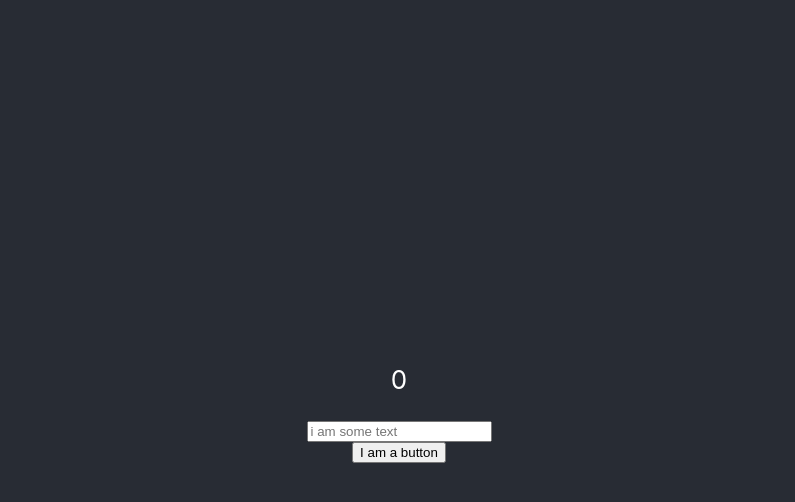
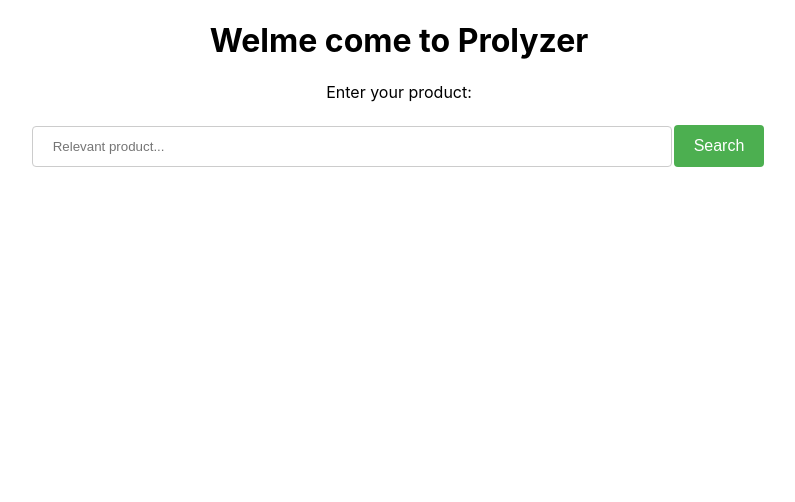
Before and after one commit to Hung86/prolyzer, a React (Create React App) app in the folder frontend/: page / in a window 1280 px wide. Shown: the top 502 px of the page, without its empty margins (241-1036 px from the left). Built offline with nearby package versions, Linux system fonts and the light colour scheme.

Commit message:
Added Search UI and Dashboard UI

```diff
--- a/frontend/package.json
+++ b/frontend/package.json
@@ -6,9 +6,13 @@
     "@testing-library/jest-dom": "^4.2.4",
     "@testing-library/react": "^9.4.1",
     "@testing-library/user-event": "^7.2.1",
+    "bootstrap": "^4.4.1",
     "react": "^16.13.0",
     "react-dom": "^16.13.0",
-    "react-scripts": "3.4.0"
+    "react-router-dom": "^5.1.2",
+    "react-scripts": "3.4.0",
+    "reactstrap": "^8.4.1",
+    "recharts": "^1.8.5"
   },
   "scripts": {
     "start": "react-scripts start",
--- a/frontend/src/App.css
+++ b/frontend/src/App.css
@@ -1,5 +1,10 @@
 .App {
   text-align: center;
+}
+
+.Text_Left {
+  text-align: left;
+  width: 50%;
 }
 
 .App-logo {
@@ -7,12 +12,54 @@
   pointer-events: none;
 }
 
+#parent_div_1, #parent_div_2, #parent_div_3 {
+  width: 100px;
+  height: 100px;
+  border: 1px solid red;
+  margin-right: 10px;
+  float: left;
+}
+.child_div_1 {
+  float: left;
+  margin-right: 5px;
+}
+
+.child_div_2 {
+  margin-right: 5px;
+}
+
+.clear { clear:both;}
+
 @media (prefers-reduced-motion: no-preference) {
   .App-logo {
     animation: App-logo-spin infinite 20s linear;
   }
 }
 
+input[type=text], select {
+  width: 50%;
+  padding: 12px 20px;
+  margin: 8px 0;
+  display: inline-block;
+  border: 1px solid #ccc;
+  border-radius: 4px;
+  box-sizing: border-box;
+}
+
+.button {
+  background-color: #4CAF50;
+  border: none;
+  color: white;
+  padding: 12px 20px;
+  text-align: center;
+  text-decoration: none;
+  display: inline-block;
+  font-size: 16px;
+  margin: 4px 2px;
+  cursor: pointer;
+  border-radius: 4px;
+
+}
 .App-header {
   background-color: #282c34;
   min-height: 100vh;
--- a/frontend/src/App.js
+++ b/frontend/src/App.js
@@ -1,36 +1,17 @@
 import React from 'react';
+import { BrowserRouter, Route, Switch } from 'react-router-dom';
+import Dashboard from './components/Dashboard';
+import SearchUI from './components/SearchUI';
+
 import './App.css';
 
-class App extends React.Component {
-    constructor(props) {
-        super(props);
-        this.state = {
-            randomNumber: 0
-        };
-    }
-
-    someMethod = () => {
-        this.setState({randomNumber: Math.random()});
-    };
-
-    render() {
-        return (
-            <div className="App">
-                <header className="App-header">
-                    <p>
-                        {this.state.randomNumber}
-                    </p>
-                    <input
-                        placeholder="i am some text"
-
-                    />
-                    <button onClick={this.someMethod}>
-                        I am a button
-                    </button>
-                </header>
-            </div>
-        );
-    }
-}
-
-export default App;
+export default function App() {
+    return (
+      <BrowserRouter>
+        <Switch>
+            <Route path="/" exact component={SearchUI} /> {/*start default url with search UI*/}
+            <Route path="/dashboard" exact component={Dashboard} /> {/*URL dashboard ui*/}
+        </Switch>
+      </BrowserRouter>
+    );
+  }
--- /dev/null
+++ b/frontend/src/components/Dashboard.js
@@ -0,0 +1,208 @@
+import React, { Component } from 'react';
+
+import {
+  Row,
+  Col,
+  Card,
+  CardHeader,
+  CardBody,
+  Progress,
+  Button
+} from 'reactstrap';
+
+import {
+  LineChart, Line, XAxis, YAxis, CartesianGrid, Tooltip, Legend, ReferenceLine
+} from 'recharts';
+
+import {
+  BarChart, Bar
+} from 'recharts';
+
+import {
+  PieChart, Pie, Sector, Cell,
+} from 'recharts';
+
+import {
+  Radar, RadarChart, PolarGrid, PolarAngleAxis, PolarRadiusAxis,
+} from 'recharts';
+
+const style = {
+  h1: {
+    marginTop: '3em',
+  },
+  h2: {
+    margin: '4em 0em 2em',
+  },
+  h3: {
+    marginTop: '2em',
+    padding: '2em 0em',
+  },
+  last: {
+    marginBottom: '300px',
+  },
+}
+
+
+const data = [
+    {
+      name: 'Page A', uv: 4000, pv: 2400, amt: 2400,
+    },
+    {
+      name: 'Page B', uv: 3000, pv: 1398, amt: 2210,
+    },
+    {
+      name: 'Page C', uv: 2000, pv: 9800, amt: 2290,
+    },
+    {
+      name: 'Page D', uv: 2780, pv: 3908, amt: 2000,
+    },
+    {
+      name: 'Page E', uv: 1890, pv: 4800, amt: 2181,
+    },
+    {
+      name: 'Page F', uv: 2390, pv: 3800, amt: 2500,
+    },
+    {
+      name: 'Page G', uv: 3490, pv: 4300, amt: 2100,
+    },
+  ];
+
+
+  const data2 = [
+    {
+      name: 'Page A', uv: 4000, pv: 2400, amt: 2400,
+    },
+    {
+      name: 'Page B', uv: 3000, pv: 1398, amt: 2210,
+    },
+    {
+      name: 'Page C', uv: 2000, pv: 9800, amt: 2290,
+    },
+    {
+      name: 'Page D', uv: 2780, pv: 3908, amt: 2000,
+    },
+    {
+      name: 'Page E', uv: 1890, pv: 4800, amt: 2181,
+    },
+    {
+      name: 'Page F', uv: 2390, pv: 3800, amt: 2500,
+    },
+    {
+      name: 'Page G', uv: 3490, pv: 4300, amt: 2100,
+    },
+  ];
+
+  const data3 = [
+    { name: 'Group A', value: 400 },
+    { name: 'Group B', value: 300 },
+    { name: 'Group C', value: 300 },
+    { name: 'Group D', value: 200 },
+  ];
+
+  const data4 = [
+    {
+      subject: 'Math', A: 120, B: 110, fullMark: 150,
+    },
+    {
+      subject: 'Chinese', A: 98, B: 130, fullMark: 150,
+    },
+    {
+      subject: 'English', A: 86, B: 130, fullMark: 150,
+    },
+    {
+      subject: 'Geography', A: 99, B: 100, fullMark: 150,
+    },
+    {
+      subject: 'Physics', A: 85, B: 90, fullMark: 150,
+    },
+    {
+      subject: 'History', A: 65, B: 85, fullMark: 150,
+    },
+  ];
+
+  const COLORS = ['#0088FE', '#00C49F', '#FFBB28', '#FF8042'];
+
+const RADIAN = Math.PI / 180;
+const renderCustomizedLabel = ({
+  cx, cy, midAngle, innerRadius, outerRadius, percent, index,
+}) => {
+   const radius = innerRadius + (outerRadius - innerRadius) * 0.5;
+  const x = cx + radius * Math.cos(-midAngle * RADIAN);
+  const y = cy + radius * Math.sin(-midAngle * RADIAN);
+
+  return (
+    <text x={x} y={y} fill="white" textAnchor={x > cx ? 'start' : 'end'} dominantBaseline="central">
+      {`${(percent * 100).toFixed(0)}%`}
+    </text>
+  );
+};
+
+class Dashboard extends Component {
+    render() {
+      return (
+        <div>
+          <div>
+          <div class='child_div_1'>
+            <LineChart width={500} height={300} data={data}>
+              <CartesianGrid strokeDasharray="3 3" />
+              <XAxis dataKey="name" padding={{ left: 30, right: 30 }} />
+              <YAxis />
+              <Tooltip />
+              <Legend />
+              <Line type="monotone" dataKey="pv" stroke="#8884d8" activeDot={{ r: 8 }} />
+              <Line type="monotone" dataKey="uv" stroke="#82ca9d" />
+            </LineChart>
+            </div>
+          <div class='child_div_1'>
+            <BarChart
+              width={500}
+              height={300}
+              data={data2}
+              margin={{
+                top: 5, right: 30, left: 20, bottom: 5,
+              }}>
+              <CartesianGrid strokeDasharray="3 3" />
+              <XAxis dataKey="name" />
+              <YAxis />
+              <Tooltip />
+              <Legend />
+              <Bar dataKey="pv" fill="#8884d8" />
+              <Bar dataKey="uv" fill="#82ca9d" />
+            </BarChart></div>
+          </div>
+
+          <div class='clear'>
+            <div class='child_div_1'>
+              <PieChart width={400} height={400}>
+                <Pie
+                data={data3}
+                cx={200}
+                cy={200}
+                labelLine={false}
+                label={renderCustomizedLabel}
+                outerRadius={80}
+                fill="#8884d8"
+                dataKey="value"
+                >
+                {
+                   data.map((entry, index) => <Cell key={`cell-${index}`} fill={COLORS[index % COLORS.length]} />)
+                 }
+                </Pie>
+              </PieChart>
+            </div>
+          <div class='child_div_1'>
+              <RadarChart cx={300} cy={250} outerRadius={150} width={500} height={500} data={data4}>
+                <PolarGrid />
+                <PolarAngleAxis dataKey="subject" />
+                <PolarRadiusAxis />
+                <Radar name="Mike" dataKey="A" stroke="#8884d8" fill="#8884d8" fillOpacity={0.6} />
+              </RadarChart>
+              </div>
+          </div>
+
+      </div>
+      );
+    }
+  }
+
+  export default Dashboard;
--- /dev/null
+++ b/frontend/src/components/SearchUI.js
@@ -0,0 +1,63 @@
+import React from 'react';
+import { Redirect, Link } from 'react-router-dom'
+
+
+class SearchUI extends React.Component {
+    constructor(props) {
+      super(props);
+      this.state = {
+        redirect: false,
+        relevant_product: ""
+      };
+      this.handleFormSubmit = this.handleFormSubmit.bind(this);
+
+    }
+
+    myChangeHandler = (event) => {
+      this.setState({relevant_product: event.target.value});
+
+    }
+
+    goSearch() {
+      alert("dadadasdasdasdas")
+      this.props.history.push('/dash/');
+    }
+
+    handleFormSubmit(e) {
+      e.preventDefault();
+      console.log("FORM SUBMIT!");
+      //this.props.history.push('/dashboard/');
+      this.setState({ redirect: true });
+      // const { redirect } = this.state;
+
+    }
+
+    render() {
+      const { redirect } = this.state;
+      if (redirect) {
+        console.log("---------------- redirect to Dashboard: " + redirect)
+        return <Redirect to='/dashboard'/>;
+      }
+      return (
+        <div className='App'>
+            <form>
+                <h1>Welme come to Prolyzer</h1>
+                <div>
+                <p>Enter your product: {this.state.relevant_product}</p>
+                <input
+                  type='text'
+                  class='Text_Left'
+                  onChange={this.myChangeHandler}
+                  placeholder="Relevant product..."
+                />
+
+                <button class='button' type="submit" onClick={this.handleFormSubmit}>Search</button>
+                </div>
+            </form>
+        </div>
+      );
+    }
+  }
+
+
+  export default SearchUI;
```
Also changed, not shown: 1 other file (tests, documents, lock files or other folders).
